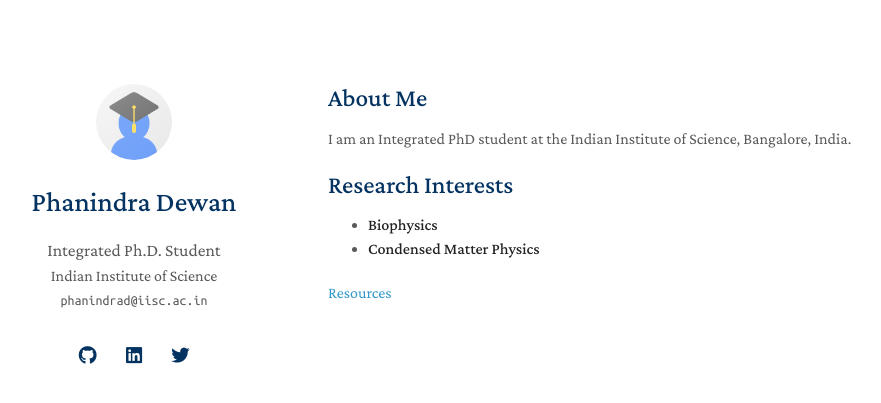
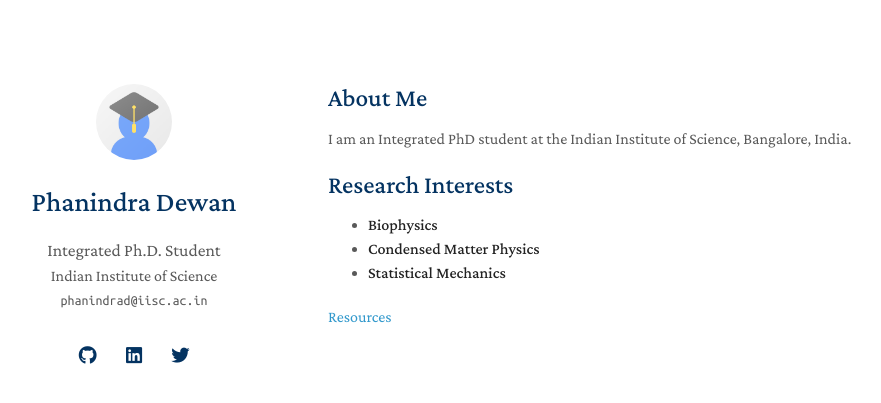
Before and after one commit to phannyd/phannyd.github.io, a Jekyll site: the page built from index.md, in a window 1280 px wide. Shown: the top 403 px of the page, without its empty margins (142-1023 px from the left). Built offline with Jekyll 4.4.1, drawn with Linux system fonts in a browser that asks for light colours; nearby versions of some CDN libraries; a style sheet for code colours, icons or effects is not loaded.

Commit message:
Update index.md

```diff
--- a/index.md
+++ b/index.md
@@ -11,5 +11,6 @@ I am an Integrated PhD student at the Indian Institute of Science, Bangalore, In
 
 - **Biophysics**
 - **Condensed Matter Physics**
+- **Statistical Mechanics**
 
 [Resources](https://phannyd.github.io/resources){: .btn}
```
